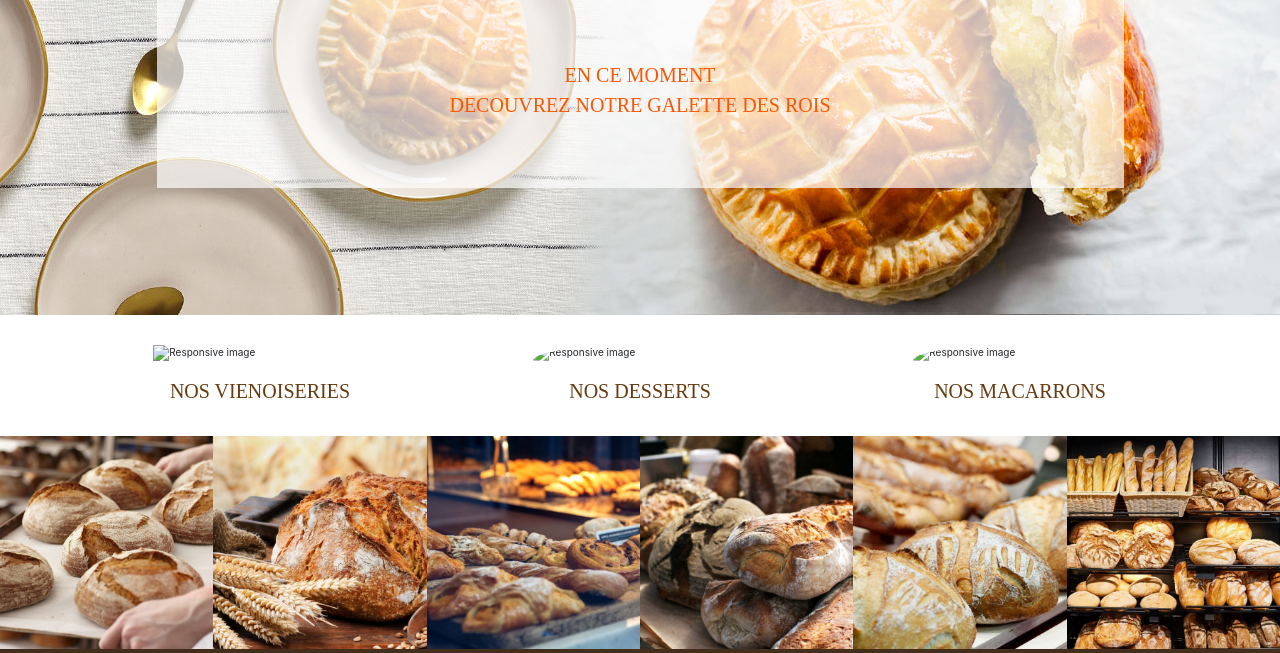
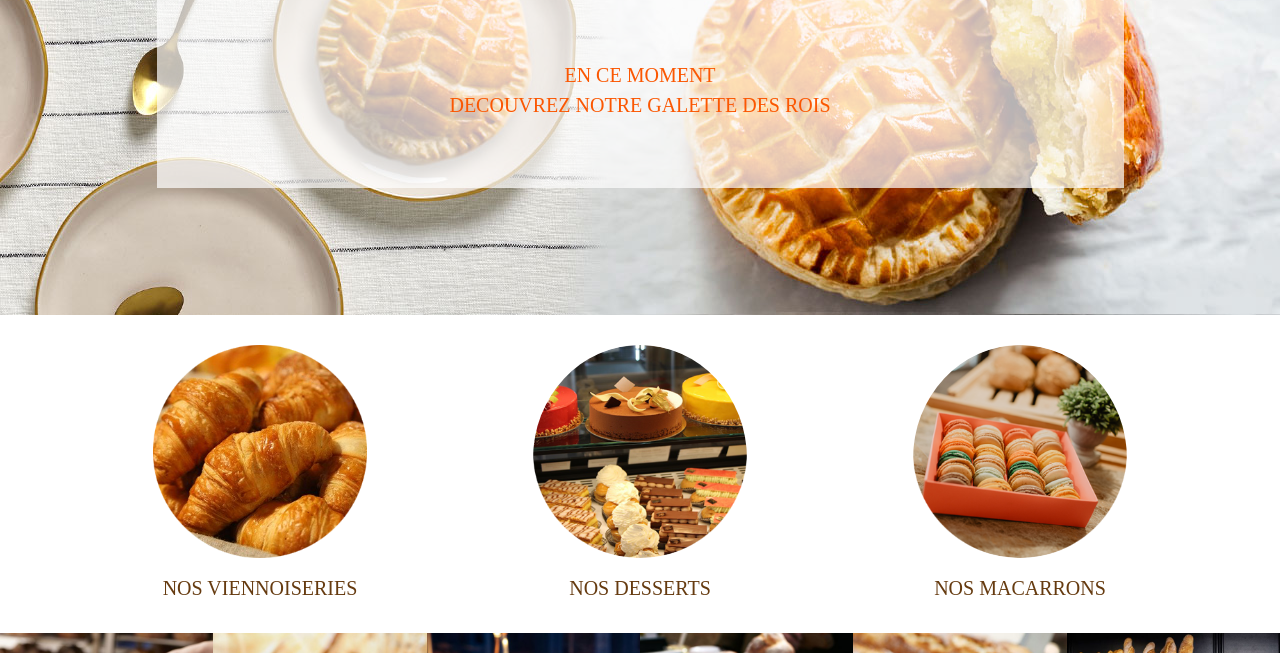
Before and after one commit to Hugo-22/Bakery, a plain HTML site: page index.html in a window 1280 px wide. Shown: the part 2000-2653 px from the top of the page. Drawn offline with nearby package versions, Linux system fonts and the light colour scheme.

Commit message:
Modif images et rectif html

```diff
--- a/index.html
+++ b/index.html
@@ -135,7 +135,6 @@
 <p class="w-25 text-center">Lorem ipsum dolor sit amet consectetur adipisicing elit. Iste blanditiis asperiores nostrum vitae corrupti laudantium.</p>        </div>
     </div>
     <div class="d-flex flex-column justify-content-center align-items-center text-black pt-5" alt="...">
-        <img src="barleft.png" class="verbar">
             <h2>NOTRE BOULANGERIE</h2>
         <div class="description rem2 text-center">
             <p>La Boulangerie <b>Bakery</b> vous ouvre ses portes toute l'année dans sa boulangerie à Vesoul.</p> <br>
@@ -160,13 +159,13 @@
     <div class="container-fluid">
         <div class="container pt-5 pb-5">
             <div class="row d-flex justify-content-between">
-                <div class="col-4 d-flex flex-column justify-content-center align-items-center"><img src="vienoiseries.png" class="img-fluid pb-4" alt="Responsive image">
-                <p class="font marron rem2">NOS VIENOISERIES</p>
+                <div class="col-4 d-flex flex-column justify-content-center align-items-center"><img src="images/vienoiseries.png" class="img-fluid pb-4" alt="Responsive image">
+                <p class="font marron rem2">NOS VIENNOISERIES</p>
                 </div>
-                <div class="col-4 d-flex flex-column justify-content-center align-items-center"><img src="desserts.png" class="img-fluid rounded-circle pb-4" alt="Responsive image">
+                <div class="col-4 d-flex flex-column justify-content-center align-items-center"><img src="images/desserts.png" class="img-fluid rounded-circle pb-4" alt="Responsive image">
                 <p class="font marron rem2">NOS DESSERTS</p>
                 </div>
-                <div class="col-4 d-flex flex-column justify-content-center align-items-center"><img src="macarrons.png" class="img-fluid rounded-circle pb-4" alt="Responsive image">
+                <div class="col-4 d-flex flex-column justify-content-center align-items-center"><img src="images/macarrons.png" class="img-fluid rounded-circle pb-4" alt="Responsive image">
                 <p class="font marron rem2">NOS MACARRONS</p>
                 </div>
             </div>
--- a/style.css
+++ b/style.css
@@ -119,7 +119,8 @@ h2 {
 }
 
 .background2 {
-    background: url("slide-1.jpg") no-repeat;
+    background: url("images/slide-1.jpg") no-repeat;
+    background-size: cover;
     width: 100%;
     /* object-fit: cover;
     object-position: center; */
```
Also changed, not shown: images/Boulangerie-le-Fournil_SME_2016-3.jpg (deleted), images/boulangerie-du-port-pornic-boite-de-24-macarons.jpg (deleted), images/bread-1284438_640.jpg (deleted), images/desserts.png (added), images/macarrons.png (added), images/vienoiseries.png (added).
